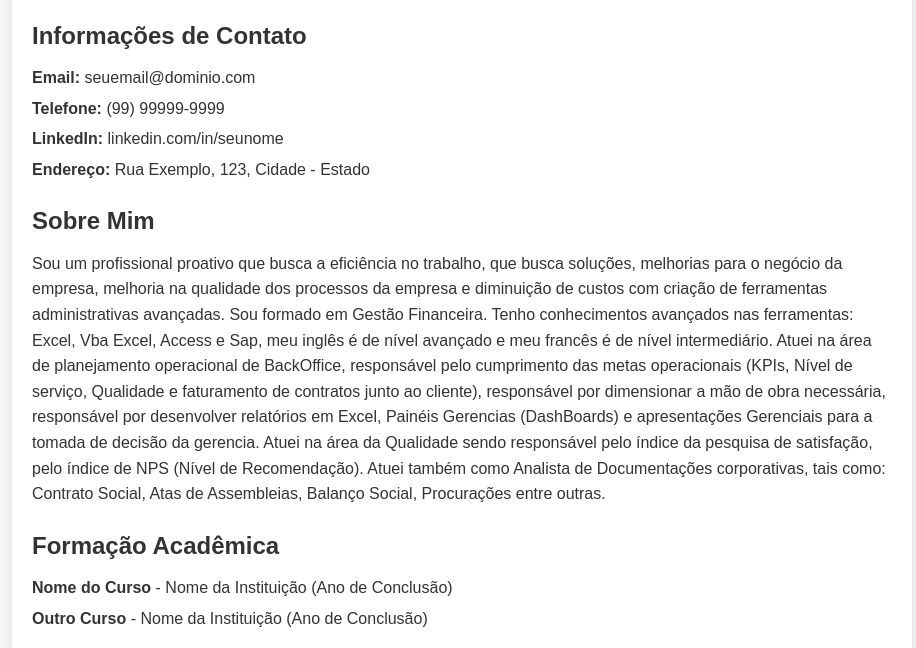
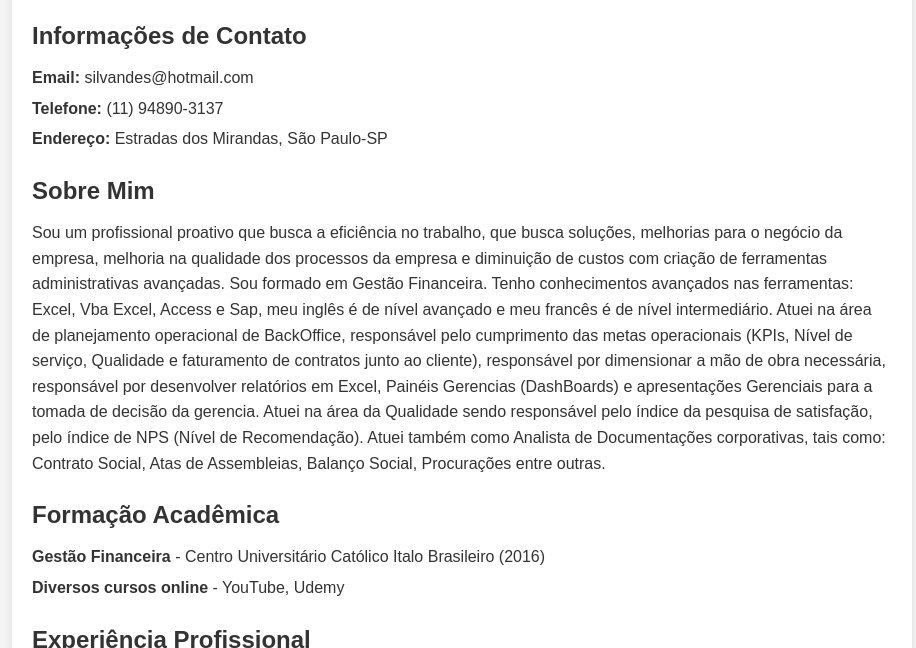
Before and after one commit to SilvandesCedro/curriculumvitae, a plain HTML site: page index.html in a window 1280 px wide. Shown: the part 133-781 px from the top of the page, without its empty margins (178-1094 px from the left). Drawn offline with Linux system fonts and the light colour scheme.

Commit message:
Update index.html

```diff
--- a/index.html
+++ b/index.html
@@ -95,10 +95,9 @@
         <section class="contact">
             <h2>Informações de Contato</h2>
             <ul>
-                <li><strong>Email:</strong> seuemail@dominio.com</li>
-                <li><strong>Telefone:</strong> (99) 99999-9999</li>
-                <li><strong>LinkedIn:</strong> linkedin.com/in/seunome</li>
-                <li><strong>Endereço:</strong> Rua Exemplo, 123, Cidade - Estado</li>
+                <li><strong>Email:</strong> silvandes@hotmail.com</li>
+                <li><strong>Telefone:</strong> (11) 94890-3137</li>
+                <li><strong>Endereço:</strong> Estradas dos Mirandas, São Paulo-SP</li>
             </ul>
         </section>
 
@@ -121,8 +120,8 @@
         <section class="education">
             <h2>Formação Acadêmica</h2>
             <ul>
-                <li><strong>Nome do Curso</strong> - Nome da Instituição (Ano de Conclusão)</li>
-                <li><strong>Outro Curso</strong> - Nome da Instituição (Ano de Conclusão)</li>
+                <li><strong>Gestão Financeira</strong> - Centro Universitário Católico Italo Brasileiro (2016)</li>
+                <li><strong>Diversos cursos online</strong> - YouTube, Udemy</li>
             </ul>
         </section>
 
```
